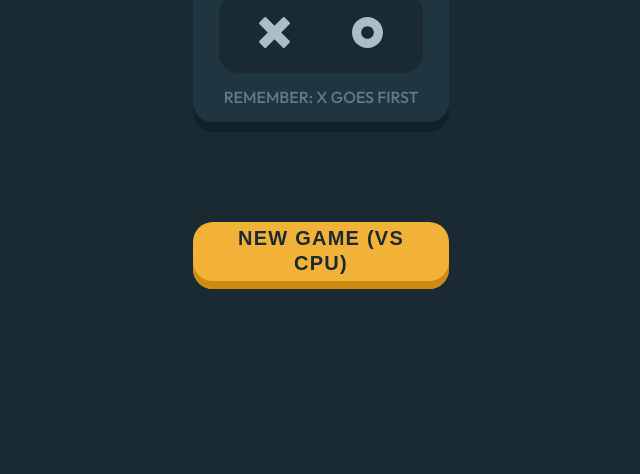
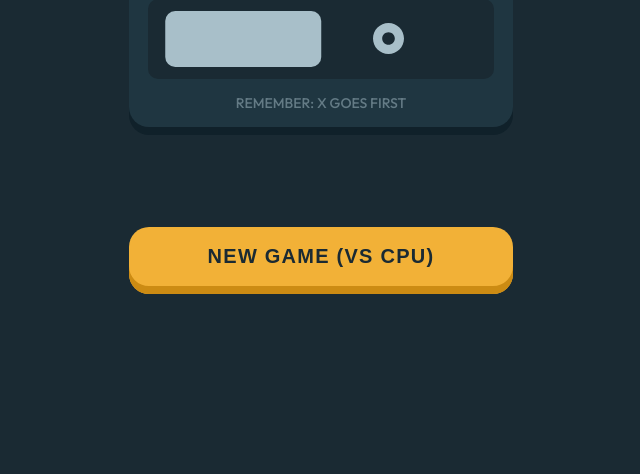
Before and after one commit to Davcode1234/Tic-tac-toe, a website: page index.html in a window 1280 px wide. Shown: the part 326-800 px from the top of the page, without its empty margins (319-959 px from the left). Drawn offline with Linux system fonts and the light colour scheme.

Commit message:
Add marks choice container and  improve logic

```diff
--- a/index.html
+++ b/index.html
@@ -14,10 +14,11 @@
       <div class="player-pick-container">
         <h1 class="header">Pick your mark</h1>
         <div class="marks-container">
+          <div class="marks-choice"></div>
           <img
             src="./images/icons/icon-x-grey.svg"
             alt=""
-            class="mark"
+            class="mark active"
             data-mark="x"
           />
           <img
--- a/js/app.js
+++ b/js/app.js
@@ -16,8 +16,8 @@ let tiles = [];
 const boardSize = 9;
 
 let state = {
-  playerMark: null,
-  AIMark: null,
+  playerMark: "x",
+  AIMark: "o",
   playerScore: 0,
   AIScore: 0,
   draws: 0,
@@ -69,11 +69,15 @@ const startGame = () => {
   board.classList.add("active");
   console.log("Player", state.playerMark);
   console.log("AI", state.AIMark);
+  if (state.AIMark == "x") {
+    setTimeout(AIPick, 1000);
+  }
 };
 
 const handleClick = () => {
   startGame();
 };
+
 const handleMarkRender = (tile, mark, player = true) => {
   let tileClass = "";
   player
@@ -111,8 +115,8 @@ const AIPick = () => {
   } else {
     return;
   }
-  if (checkIfPlayerWin(`${state.AIMark}`)) {
-    console.log("Computer won");
+  if (checkWin(`${state.AIMark}`)) {
+    alert("Computer won");
   }
 };
 
@@ -121,8 +125,8 @@ const handleTileClick = (e) => {
   const tile = e.target;
   playerPick(tile);
   setTimeout(AIPick, 1000);
-  if (checkIfPlayerWin(`${state.playerMark}`)) {
-    console.log("Player won");
+  if (checkWin(`${state.playerMark}`)) {
+    alert("Player won");
   }
 };
 
@@ -131,7 +135,7 @@ const bindClickEvents = () => {
     tile.addEventListener("click", handleTileClick);
   });
 };
-const checkIfPlayerWin = (mark) => {
+const checkWin = (mark) => {
   return winMap.some((combination) => {
     return combination.every((id) => {
       return tiles[id].classList.contains(mark);
--- a/style/game-screen.css
+++ b/style/game-screen.css
@@ -28,3 +28,11 @@
 .active {
   display: visible;
 }
+
+.marks-container {
+  position: relative;
+}
+
+.mark {
+  cursor: pointer;
+}
--- a/style/starter-screen.css
+++ b/style/starter-screen.css
@@ -8,13 +8,14 @@ h1 {
 }
 
 .paragraph {
-  font-size: 1.6rem;
+  font-size: 1.4rem;
   color: var(--color-grey);
   opacity: 0.5;
   text-transform: uppercase;
 }
 .starter-screen {
-  width: 40%;
+  width: 60%;
+  max-width: 93rem;
   text-align: center;
   display: flex;
   flex-direction: column;
@@ -26,10 +27,10 @@ h1 {
   position: relative;
   width: 50%;
   height: 20rem;
-  margin-top: 3rem;
+  margin-top: 4rem;
   background-color: var(--color-darkBlue);
   border-radius: 2rem;
-  box-shadow: 0 1rem 0 #10212a;
+  box-shadow: 0 0.8rem 0 #10212a;
   display: inherit;
   flex-direction: inherit;
   justify-content: space-evenly;
@@ -37,7 +38,7 @@ h1 {
 }
 
 .marks-container {
-  width: 80%;
+  width: 90%;
   height: 5rem;
   background-color: var(--color-black);
   display: inherit;
@@ -45,7 +46,7 @@ h1 {
   align-items: center;
   gap: 30%;
   padding: 4rem 0;
-  border-radius: 2rem;
+  border-radius: 1rem;
 }
 
 .mark {
@@ -78,3 +79,12 @@ h1 {
 .hidden {
   display: none;
 }
+
+.marks-choice {
+  position: absolute;
+  width: 45%;
+  height: 70%;
+  border-radius: 1rem;
+  background-color: var(--color-grey);
+  transform: translateX(-50%);
+}
```
